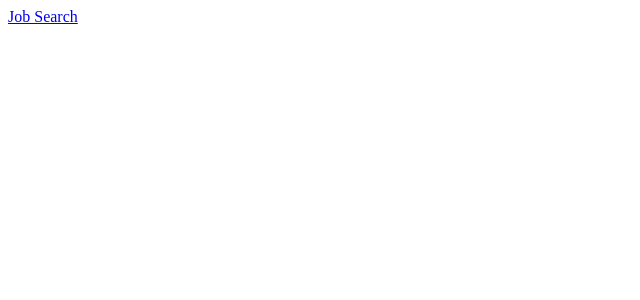
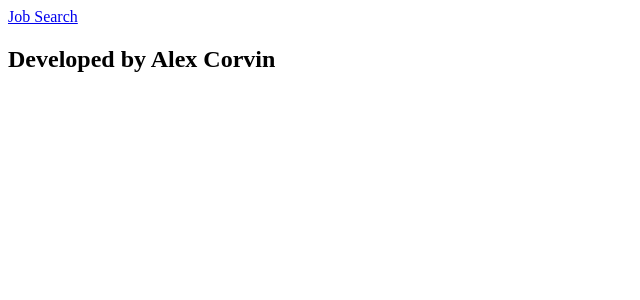
Before and after one commit to acorvin/job-search, a Vue app: page / in a window 1280 px wide. Shown: the top 300 px of the page, without its empty margins (0-640 px from the left). Built offline with nearby package versions, Linux system fonts and the light colour scheme; the HTML template or start-up script is replaced by a standard one.

Commit message:
rendering data

```diff
--- a/src/components/MainNav.vue
+++ b/src/components/MainNav.vue
@@ -4,7 +4,8 @@
       <div
         class="flex flex-nowrap h-full px-8 mx-auto border-b border-solid border-brand-grey"
       >
-        <a href="#" class="flex items-center h-full text-xl">Job Search</a>
+        <a href="#" class="flex items-center h-full text-xl">{{ brand }}</a>
+        <h2 class="flex items-center h-full ml-8">Developed by {{ author }}</h2>
       </div>
     </div>
   </header>
@@ -13,6 +14,12 @@
 <script>
 export default {
   name: 'MainNav',
+  data() {
+    return {
+      brand: 'Job Search',
+      author: 'Alex Corvin',
+    };
+  },
 };
 </script>
 
```
